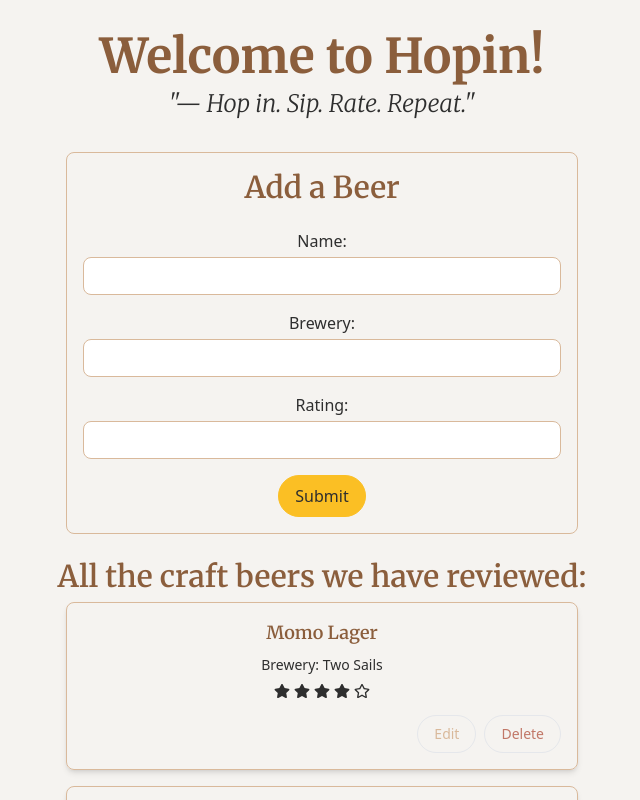
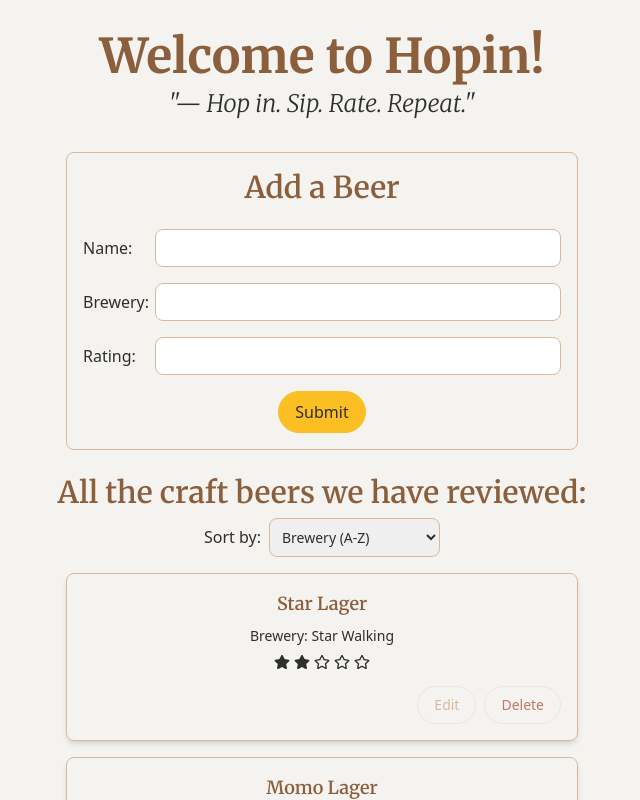
Before and after one commit to vikkisupurrbe/hopin, a React (Vite) app in the folder app/: page / in a window 1280 px wide. Shown: the top 800 px of the page, without its empty margins (318-958 px from the left). Built offline with nearby package versions, Linux system fonts and the light colour scheme; data requests are answered from the project's data file.

Commit message:
Implement sorting feature, adjust form layout

```diff
--- a/app/db.json
+++ b/app/db.json
@@ -3,14 +3,26 @@
     {
       "name": "Momo Lager",
       "brewery": "Two Sails",
-      "rating": "4",
+      "rating": "5",
       "id": 1
+    },
+    {
+      "name": "Momo Tripel",
+      "brewery": "Two Sails",
+      "rating": 3,
+      "id": 2
+    },
+    {
+      "name": "Star Lager",
+      "brewery": "Star Walking",
+      "rating": "2",
+      "id": 3
     },
     {
       "name": "Momo IPA",
       "brewery": "Two Sails",
-      "rating": 5,
-      "id": 2
+      "rating": 2,
+      "id": 4
     }
   ]
 }
--- a/app/src/components/BeerCreate.jsx
+++ b/app/src/components/BeerCreate.jsx
@@ -35,34 +35,34 @@ function BeerCreate() {
         Add a Beer
       </h3>
       <form onSubmit={handleSubmit} className="space-y-4">
-        <div>
-          <label className="font-body font-medium text-base block mb-1">
+        <div className="flex items-center gap-x-2">
+          <label className="font-body font-medium text-base w-16 text-left">
             Name:
           </label>
           <input
             value={name}
             onChange={handleNameChange}
-            className="w-full border border-[#d9b99b] rounded-lg p-2 font-body text-sm"
+            className="flex-grow border border-[#d9b99b] rounded-lg p-2 font-body text-sm"
           />
         </div>
-        <div>
-          <label className="font-body font-medium text-base block mb-1">
+        <div className="flex items-center gap-x-2">
+          <label className="font-body font-medium text-base w-16 text-left">
             Brewery:
           </label>
           <input
             value={brewery}
             onChange={handleBreweryChange}
-            className="w-full border border-[#d9b99b] rounded-lg p-2 font-body text-sm"
+            className="flex-grow border border-[#d9b99b] rounded-lg p-2 font-body text-sm"
           />
         </div>
-        <div>
-          <label className="font-body font-medium text-base block mb-1">
+        <div className="flex items-center gap-x-2">
+          <label className="font-body font-medium text-base w-16 text-left">
             Rating:
           </label>
           <input
             value={rating}
             onChange={handleRatingChange}
-            className="w-full border border-[#d9b99b] rounded-lg p-2 font-body text-sm"
+            className="flex-grow border border-[#d9b99b] rounded-lg p-2 font-body text-sm"
           />
         </div>
         <div className="actions flex justify-center">
--- a/app/src/components/BeerEdit.jsx
+++ b/app/src/components/BeerEdit.jsx
@@ -32,30 +32,37 @@ function BeerEdit({ beer, onSubmit }) {
       <h3 className="font-title font-semibold text-xl text-[#8b5e3c] mb-4">
         Edit Beer
       </h3>
-      <label className="font-body font-medium text-base block mb-1">
+      <div className="flex items-center gap-x-2">
+        <label className="font-body font-medium text-base w-16 text-left">
           Name:
         </label>
         <input
           value={name}
           onChange={handleNameChange}
-        className="w-full border border-[#d9b99b] rounded-lg p-2 font-body text-sm"
+          className="flex-grow border border-[#d9b99b] rounded-lg p-2 font-body text-sm"
         />
-      <label className="font-body font-medium text-base block mb-1">
+      </div>
+      <div className="flex items-center gap-x-2">
+        <label className="font-body font-medium text-base w-16 text-left">
           Brewery:
         </label>
         <input
           value={brewery}
           onChange={handleBreweryChange}
-        className="w-full border border-[#d9b99b] rounded-lg p-2 font-body text-sm"
+          className="flex-grow border border-[#d9b99b] rounded-lg p-2 font-body text-sm"
         />
-      <label className="font-body font-medium text-base block mb-1">
+      </div>
+      <div className="flex items-center gap-x-2">
+        <label className="font-body font-medium text-base w-16 text-left">
           Rating:
         </label>
         <input
           value={rating}
           onChange={handleRatingChange}
-        className="w-full border border-[#d9b99b] rounded-lg p-2 font-body text-sm"
+          className="flex-grow border border-[#d9b99b] rounded-lg p-2 font-body text-sm"
         />
+      </div>
+
       <Button primary rounded className="font-body font-medium text-base">
         Save
       </Button>
--- a/app/src/components/BeerList.jsx
+++ b/app/src/components/BeerList.jsx
@@ -1,10 +1,26 @@
+import { useState } from "react";
 import BeerCard from "./BeerCard";
 import useBeersContext from "../hooks/useBeersContext";
 
 function BeerList() {
   const { beers } = useBeersContext();
+  const [sortOption, setSortOption] = useState("brewery-asc");
 
-  const renderedBeers = beers.map((beer) => {
+  // Sorting logic
+  const sortedBeers = [...beers].sort((a, b) => {
+    if (sortOption === "brewery-asc") {
+      return a.brewery.localeCompare(b.brewery);
+    } else if (sortOption === "brewery-desc") {
+      return b.brewery.localeCompare(a.brewery);
+    } else if (sortOption === "rating-asc") {
+      return a.rating - b.rating;
+    } else if (sortOption === "rating-desc") {
+      return b.rating - a.rating;
+    }
+    return 0;
+  });
+
+  const renderedBeers = sortedBeers.map((beer) => {
     return <BeerCard key={beer.id} beer={beer} />
   })
 
@@ -13,6 +29,22 @@ function BeerList() {
       <h2 className="font-title font-semibold text-2xl md:text-3xl text-[#8b5e3c] mt-6 mb-2">
         All the craft beers we have reviewed:
       </h2>
+
+      {/* Sorting Options */}
+      <div className="mb-4">
+        <label className="font-body font-medium text-base mr-2">Sort by:</label>
+        <select
+          value={sortOption}
+          onChange={(e) => setSortOption(e.target.value)}
+          className="border border-[#d9b99b] rounded-lg p-2 font-body text-sm"
+        >
+          <option value="brewery-asc">Brewery (A-Z)</option>
+          <option value="brewery-desc">Brewery (Z-A)</option>
+          <option value="rating-asc">Rating (Ascending)</option>
+          <option value="rating-desc">Rating (Descending)</option>
+        </select>
+      </div>
+
       <div className='beer-list'>{renderedBeers}</div>
     </div>
   )
--- a/app/src/components/Button.jsx
+++ b/app/src/components/Button.jsx
@@ -37,8 +37,8 @@ function Button({
       'bg-transparent': outline,
       'text-[#fbbf24] hover:bg-[#fbbf24] hover:text-[#2e2e2e] transition-colors duration-200': outline && primary,
       'text-[#8b5e3c] hover:bg-[#8b5e3c] hover:text-[#f5f3f0] transition-colors duration-200': outline && secondary,
-      'text-[#a3b18a] hover:bg-[#a3b18a] hover:text-[#2e2e2e] transition-colors duration-200': outline && success,
-      'text-[#d9b99b] hover:bg-[#d9b99b] hover:text-[#2e2e2e] transition-colors duration-200': outline && warning,
+      'text-[#a3b18a] hover:bg-[#a3b18a] hover:text-[#f5f3f0] transition-colors duration-200': outline && success,
+      'text-[#d9b99b] hover:bg-[#d9b99b] hover:text-[#f5f3f0] transition-colors duration-200': outline && warning,
       'text-[#c17767] hover:bg-[#c17767] hover:text-[#f5f3f0] transition-colors duration-200': outline && danger
     })
   );
```
Lines whose indentation alone changed are shown as unchanged.
